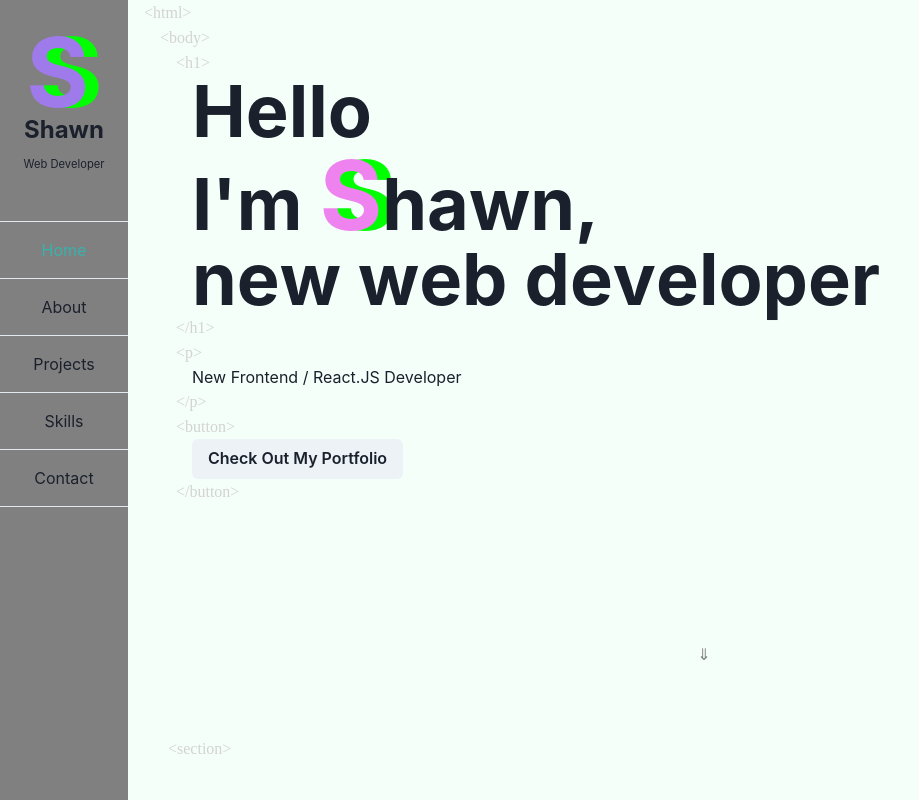
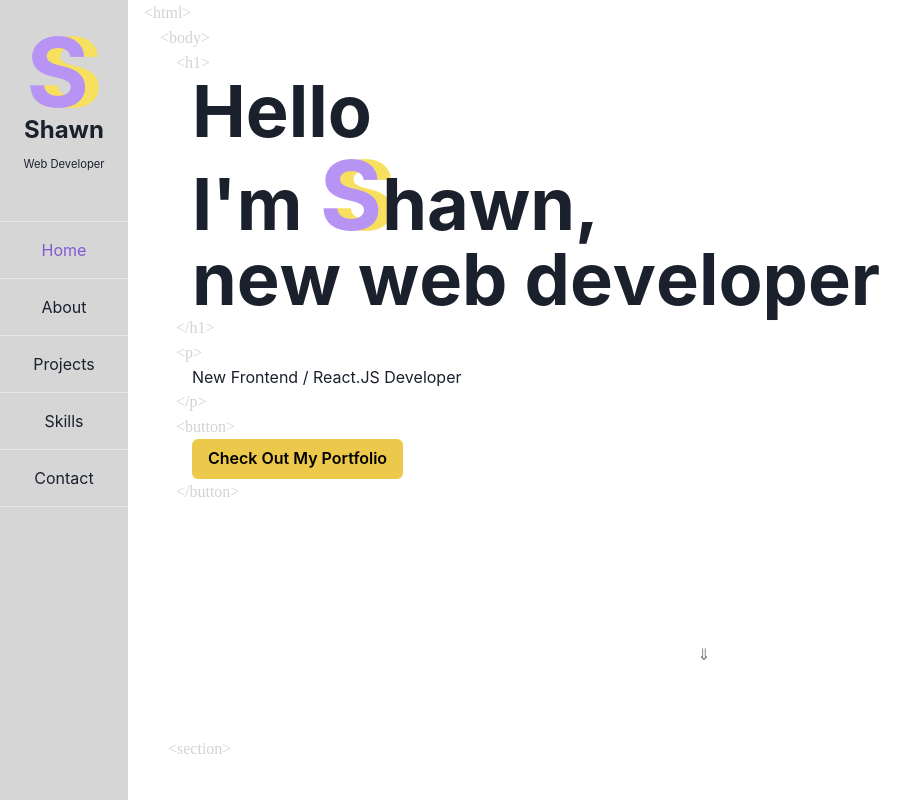
Before and after one commit to shawnsudev/ShawnSu-Portfolio, a Next.js app: page / in a window 1280 px wide. Shown: the top 800 px of the page, without its empty margins (0-919 px from the left). Built offline with nearby package versions, Linux system fonts and the light colour scheme; a web font is replaced by a local one.

Commit message:
chore: update lightmode colors

```diff
--- a/components/Card/Card.tsx
+++ b/components/Card/Card.tsx
@@ -22,6 +22,8 @@ export type CardData = {
   highlights: AccordionItem[];
 };
 type CardProps = BoxProps & { card: CardData };
+const bgColor = "#F8F9F9";
+// const bgColor = "blackAlpha.50";
 
 const Card = ({ card, w }: CardProps) => {
   const { isOpen, onToggle } = useDisclosure();
@@ -47,8 +49,8 @@ const Card = ({ card, w }: CardProps) => {
         w={w}
         // border="1px solid lightgray"
         borderRadius=".5rem"
-        bg="white"
-        padding={{base: "1rem", sm:"2rem"}}
+        bg={bgColor}
+        padding={{ base: "1rem", sm: "2rem" }}
         textAlign={"center"}
         boxShadow="-0.5rem 0.5rem .5rem whitesmoke, 0.5rem 0.5rem .5rem whitesmoke"
       >
--- a/components/Logo.tsx
+++ b/components/Logo.tsx
@@ -11,8 +11,9 @@ const Logo: NextPage = () => {
         fontSize="6rem"
         fontWeight="bold"
         paddingEnd="0"
-        color="purple.400"
-        textShadow=".85rem 0 lime"
+        color="purple.300"
+        textShadow=".85rem 0 #F6E05E"
+        // textShadowColor = "teal.300"
       >
         S
       </Text>
--- a/components/Navbar.tsx
+++ b/components/Navbar.tsx
@@ -16,27 +16,47 @@ type NavbarProps = BoxProps & { buttonPadding?: string };
 
 const Navbar = ({ buttonPadding = "1rem 3rem", onClick }: NavbarProps) => {
   return (
-    <Box width="100%" position="sticky" left="0" top="0" onClick={onClick}>
+    <Box
+      width="100%"
+      position="sticky"
+      left="0"
+      top="0"
+      onClick={onClick}
+      sx={{ ".nav-link:hover": { color: "goldenrod" } }}
+    >
       <VStack width="100%">
         <Logo />
         <VStack divider={<StackDivider />} spacing={0} width="100%">
           <Text></Text>
           <NextLink href="/" passHref>
-            <Link color="teal.400" p={buttonPadding}>
+            <Link
+              className="nav-link"
+              color="purple.500"
+              colorScheme="yellow"
+              p={buttonPadding}
+            >
               Home
             </Link>
           </NextLink>
           <NextLink href="/#about" passHref>
-            <Link p={buttonPadding}>About</Link>
+            <Link className="nav-link" p={buttonPadding}>
+              About
+            </Link>
           </NextLink>
           <NextLink href="/#projects" passHref>
-            <Link p={buttonPadding}>Projects</Link>
+            <Link className="nav-link" p={buttonPadding}>
+              Projects
+            </Link>
           </NextLink>
           <NextLink href="/#skills" passHref>
-            <Link p={buttonPadding}>Skills</Link>
+            <Link className="nav-link" p={buttonPadding}>
+              Skills
+            </Link>
           </NextLink>
           <NextLink href="/#contact" passHref>
-            <Link p={buttonPadding}>Contact</Link>
+            <Link className="nav-link" p={buttonPadding}>
+              Contact
+            </Link>
           </NextLink>
           <Text></Text>
         </VStack>
--- a/components/PageTitle.tsx
+++ b/components/PageTitle.tsx
@@ -48,7 +48,7 @@ const PageTitle = forwardRef(
           initial="hidden"
           animate="show"
         >
-          <Heading as="h2">
+          <Heading as="h2" color="purple.500">
             {titleTexts.map((line) => (
               <p key={uuidv4()}>
                 {line.split("").map((L) =>
--- a/pages/index.tsx
+++ b/pages/index.tsx
@@ -41,6 +41,9 @@ const innerBoxStyles = {
   fontSize: "20px",
 };
 
+const navbarBgColor = "blackAlpha.300";
+const indexPageBgColor = "white";
+
 const Home: NextPage = () => {
   const [isOpen, setIsOpen] = useState(false);
 
@@ -64,7 +67,7 @@ const Home: NextPage = () => {
           w="8rem"
           rowSpan={10}
           colSpan={1}
-          bg="gray"
+          bg={navbarBgColor}
         >
           {/* use default buttonPadding value here */}
           <Navbar />
@@ -121,7 +124,7 @@ const Home: NextPage = () => {
         <GridItem
           colSpan={19}
           px={{ base: "1.5rem", sm: "3rem", md: "4rem" }}
-          bg="mintcream"
+          bg={indexPageBgColor}
         >
           <DecorativeTag content="html" hExpand="3rem" vExpand="0rem">
             <DecorativeTag content="body" hExpand="2rem" vExpand="0rem">
--- a/pages/landing.tsx
+++ b/pages/landing.tsx
@@ -12,7 +12,13 @@ import { motion, useInView } from "framer-motion";
 import Navbar from "../components/Navbar";
 import About from "./about";
 import PageTitle from "../components/PageTitle";
-import { Box, Button, Heading, Text } from "@chakra-ui/react";
+import {
+  Box,
+  Button,
+  Heading,
+  Text,
+  withDefaultVariant,
+} from "@chakra-ui/react";
 import DecorativeTag from "../components/DecorativeTag";
 import Continue from "../components/Continue";
 import { FadeInContainer, FadeInItem } from "../components/FadeInTransition";
@@ -70,12 +76,17 @@ const Landing: NextPage = () => {
                       " "
                     ) : L === "S" ? (
                       <motion.span key={"hello" + i} variants={rubberbandItem}>
-                        <span
-                          className={styles.logo2}
+                        <Text
+                          // className={styles.logo2}
+                          as="span"
+                          fontSize="6rem"
+                          fontWeight="bold"
+                          color="purple.300"
+                          textShadow=".85rem 0 #F6E05E"
                           onMouseEnter={rubberband}
                         >
                           {L}
-                        </span>
+                        </Text>
                       </motion.span>
                     ) : (
                       <motion.span key={"hello" + i} variants={rubberbandItem}>
@@ -101,7 +112,9 @@ const Landing: NextPage = () => {
           <DecorativeTag content="button">
             <FadeInItem>
               <Box>
-                <Button>Check Out My Portfolio</Button>
+                <Button variant="solid" colorScheme="yellow">
+                  Check Out My Portfolio
+                </Button>
               </Box>
             </FadeInItem>
           </DecorativeTag>
--- a/styles/animation.module.scss
+++ b/styles/animation.module.scss
@@ -12,16 +12,18 @@
   0% {
   }
   45% {
-
     transform: scale(1.3, 0.75);
-    color:aqua;
+    // color: aqua;
+    // color: #f6e05e;
+    color: #b794f4;
   }
   55% {
     transform: scale(0.85, 1.3);
   }
   65% {
     transform: scale(1.09, 0.85);
-    color: rgb(249, 127, 255);
+    // color: rgb(255, 85, 204);
+    color: gold;
   }
   75% {
     transform: scale(0.9, 1.15);
@@ -33,7 +35,6 @@
     transform: scale(1, 1);
   }
 }
-
 
 // @keyframes rubberbanding {
 //   0% {
```
